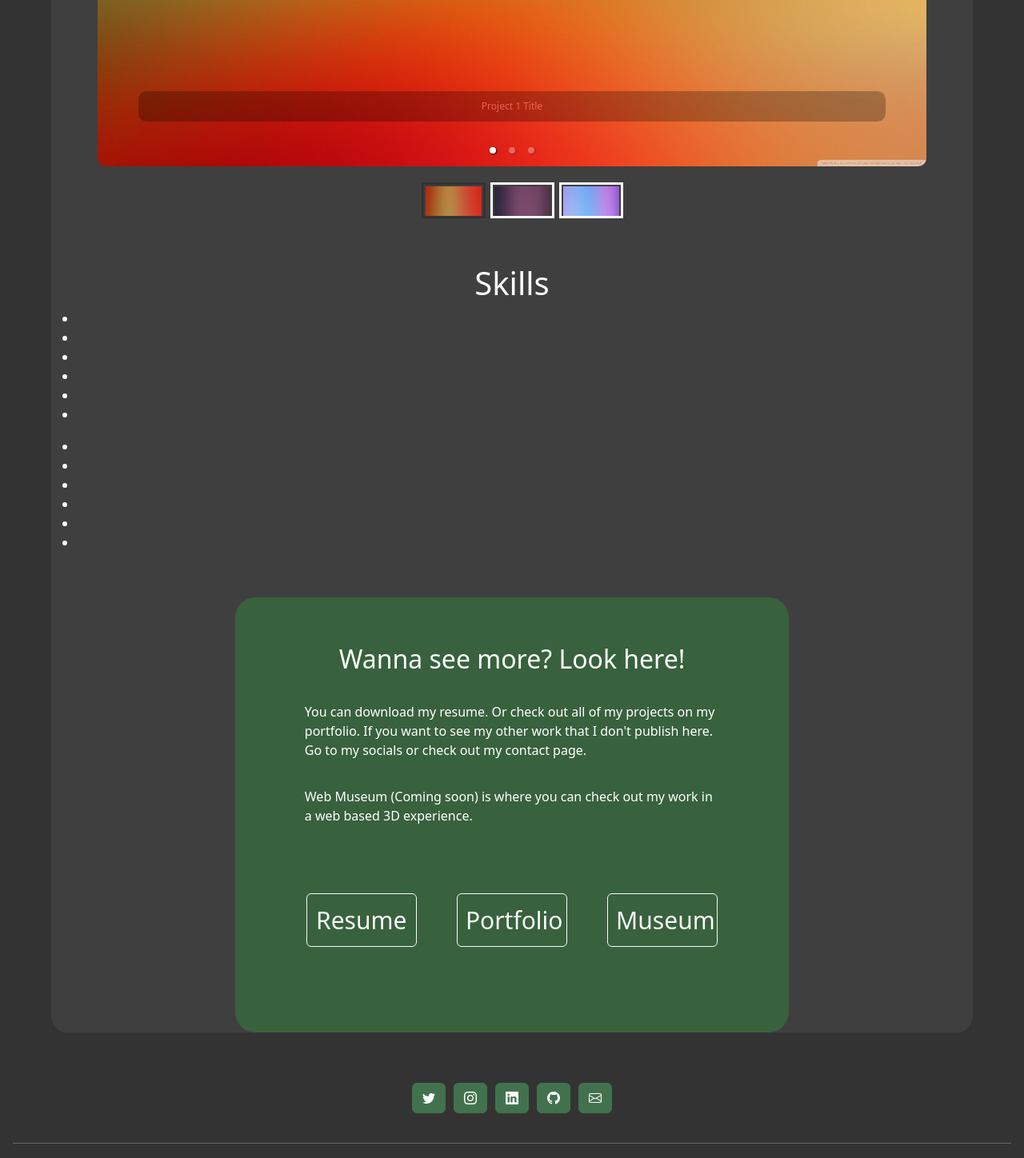
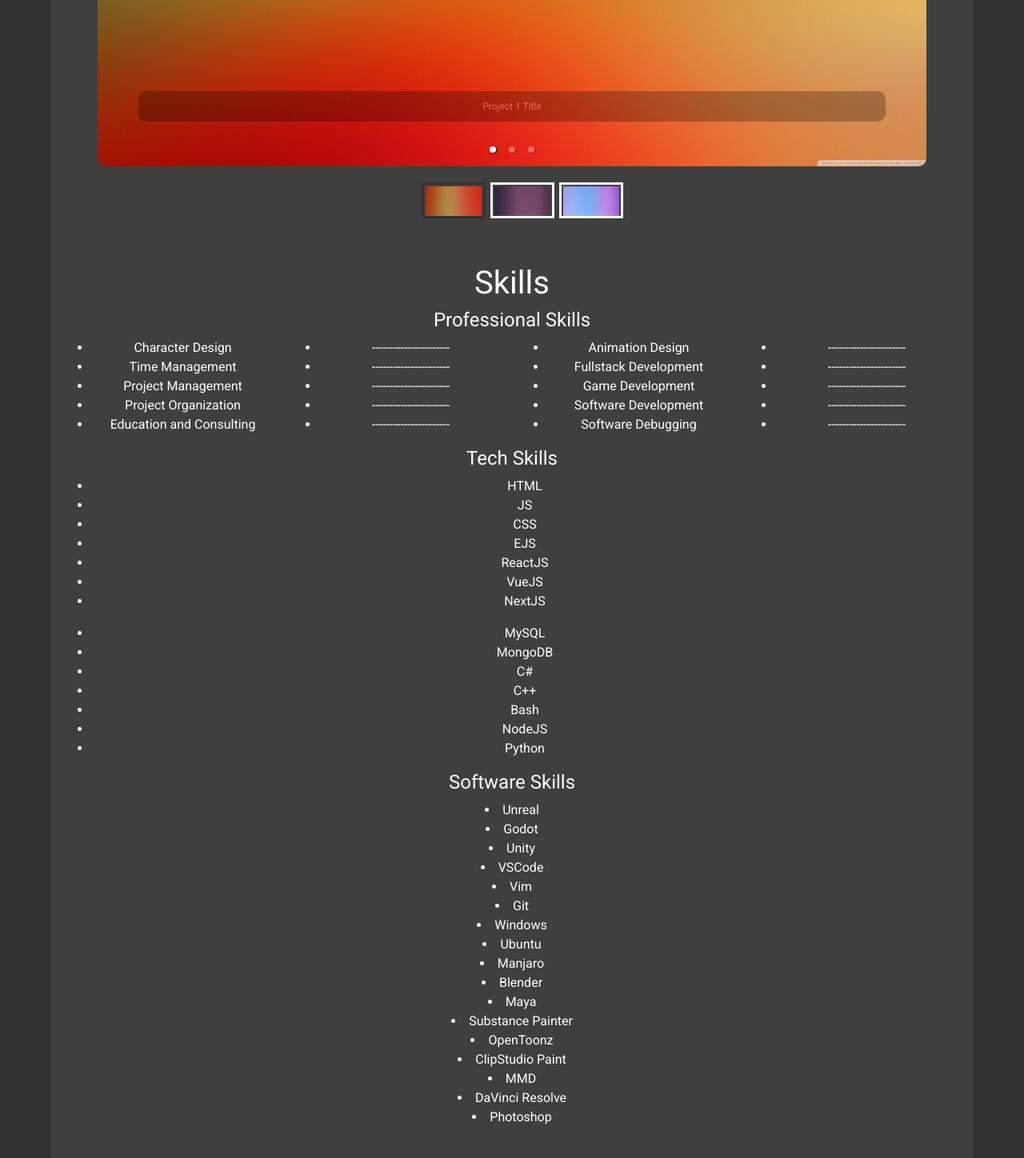
Before and after one commit to leo1025/PortfolioWebsite, a Next.js app: page /resume in a window 1280 px wide. Shown: the part 1330-2778 px from the top of the page at 80% size. Built offline with nearby package versions, Linux system fonts and the light colour scheme.

Commit message:
progress commit

```diff
--- a/pages/components/Footer.jsx
+++ b/pages/components/Footer.jsx
@@ -2,8 +2,7 @@ function Footer() {
     const currYear = new Date().getFullYear();
 
     return (
-        <div className="w-100 p-3">
-            <hr />
+        <div className="footer w-100">
             <span>
                 <p className="float-start footer-text">Copyright © {currYear}. All Rights Reserved.</p>
                 <p className="float-end footer-text">Designed by LeonaDA</p>
--- a/pages/components/Guide.jsx
+++ b/pages/components/Guide.jsx
@@ -1,12 +1,14 @@
+import Link from "next/link"
+
 function Guide() {
     return (
         <div className="guide-bubble">
-            <h2>Wanna see more? Look here!</h2>
+            <h2 className="title">Wanna see more?</h2>
             <p>You can download my resume. Or check out all of my projects on my portfolio. If you want to see my other work that I don't publish here. Go to my socials or check out my contact page.</p>
             <p>Web Museum (Coming soon) is where you can check out my work in a web based 3D experience.</p>
-            <button className="btn btn-outline-light btn-guide">Resume</button>
-            <button className="btn btn-outline-light btn-guide">Portfolio</button>
-            <button className="btn btn-outline-light btn-guide">Museum</button>
+            <Link className="btn btn-outline-light btn-guide" href="/resume">Resume</Link>
+            <Link className="btn btn-outline-light btn-guide" href="/portfolio">Portfolio</Link>
+            <Link className="btn btn-outline-light btn-guide" href="#!">Museum</Link>
         </div>
     )
 }
--- a/pages/components/Skills.jsx
+++ b/pages/components/Skills.jsx
@@ -1,43 +1,93 @@
 function Skills() {
     return (
-        <div>
+        <div className="container">
             <h1>Skills</h1>
-            <div className="Tech Skills">
+            <div className="row">
+                <h4>Professional Skills</h4>
+                <div className="col">
+                    <ul>
+                        <li>Character Design</li>
+                        <li>Time Management</li>
+                        <li>Project Management</li>
+                        <li>Project Organization</li>
+                        <li>Education and Consulting</li>
+                    </ul>
+                </div>
+                <div className="col">
+                    <ul>
+                        <li>----------------------</li>
+                        <li>----------------------</li>
+                        <li>----------------------</li>
+                        <li>----------------------</li>
+                        <li>----------------------</li>
+                    </ul>
+                </div>
+                <div className="col">
+                    <ul>
+                        <li>Animation Design</li>
+                        <li>Fullstack Development</li>
+                        <li>Game Development</li>
+                        <li>Software Development</li>
+                        <li>Software Debugging</li>
+                    </ul>
+                </div>
+                <div className="col">
+                    <ul>
+                        <li>----------------------</li>
+                        <li>----------------------</li>
+                        <li>----------------------</li>
+                        <li>----------------------</li>
+                        <li>----------------------</li>
+                    </ul>
+                </div>
+            </div>
+            <div className="">
+                <h4>Tech Skills</h4>
                 <div>
                     <ul>
-                        <li></li>
-                        <li></li>
-                        <li></li>
-                        <li></li>
-                        <li></li>
-                        <li></li>
+                        <li>HTML</li>
+                        <li>JS</li>
+                        <li>CSS</li>
+                        <li>EJS</li>
+                        <li>ReactJS</li>
+                        <li>VueJS</li>
+                        <li>NextJS</li>
                     </ul>
                 </div>
                 <div>
                     <ul>
-                        <li></li>
-                        <li></li>
-                        <li></li>
-                        <li></li>
-                        <li></li>
-                        <li></li>
+                        <li>MySQL</li>
+                        <li>MongoDB</li>
+                        <li>C#</li>
+                        <li>C++</li>
+                        <li>Bash</li>
+                        <li>NodeJS</li>
+                        <li>Python</li>
                     </ul>
                 </div>
             </div>
-            <div className="Professional Skills">
+            <div className="">
+                <h4>Software Skills</h4>
                 <div>
-
+                    <li>Unreal</li>
+                    <li>Godot</li>
+                    <li>Unity</li>
+                    <li>VSCode</li>
+                    <li>Vim</li>
+                    <li>Git</li>
+                    <li>Windows</li>
+                    <li>Ubuntu</li>
+                    <li>Manjaro</li>
                 </div>
                 <div>
-
-                </div>
-            </div>
-            <div className="Tech Skills">
-                <div>
-
-                </div>
-                <div>
-
+                    <li>Blender</li>
+                    <li>Maya</li>
+                    <li>Substance Painter</li>
+                    <li>OpenToonz</li>
+                    <li>ClipStudio Paint</li>
+                    <li>MMD</li>
+                    <li>DaVinci Resolve</li>
+                    <li>Photoshop</li>
                 </div>
             </div>
         </div>
--- a/pages/components/Socials.jsx
+++ b/pages/components/Socials.jsx
@@ -4,24 +4,23 @@ function Socials() {
             <div className="big-socials">
                 <h2>Check out my socials!</h2>
                 <span>
-                    <button className="btn btn-primary" type="button">
+                    <button className="btn btn-primary btn-main" type="button">
                         <i className="bi bi-twitter"></i>
                     </button>
-                    <a className="btn btn-primary" href="#!" role="button">
+                    <a className="btn btn-primary btn-main" href="#!" role="button">
                         <i className="bi bi-instagram"></i>
                     </a>
-                    <a className="btn btn-primary" href="#!" role="button">
+                    <a className="btn btn-primary btn-main" href="#!" role="button">
                         <i className="bi bi-linkedin"></i>
                     </a>
-                    <a className="btn btn-primary" href="#!" role="button">
+                    <a className="btn btn-primary btn-main" href="#!" role="button">
                         <i className="bi bi-github"></i>
                     </a>
                 </span>
             </div>
             <div className="email">
                 <h2>Something on your mind?</h2>
-                <p>Check out the contacts pages for more information.</p>
-                <a className="btn btn-primary btn-email" href="#!" role="button">
+                <a className="btn btn-primary btn-email btn-main" href="#!" role="button">
                     <span>
                         <i className="bi bi-envelope"></i>
                         <h3>Email Me</h3>
@@ -36,19 +35,19 @@ function SmallSocials() {
     return (
         <div className="small-socials">
             <span>
-                <button className="btn btn-primary" type="button">
+                <button className="btn btn-primary btn-main" type="button">
                     <i className="si bi-twitter"></i>
                 </button>
-                <a className="btn btn-primary" href="#!" role="button">
+                <a className="btn btn-primary btn-main" href="#!" role="button">
                     <i className="si bi-instagram"></i>
                 </a>
-                <a className="btn btn-primary" href="#!" role="button">
+                <a className="btn btn-primary btn-main" href="#!" role="button">
                     <i className="si bi-linkedin"></i>
                 </a>
-                <a className="btn btn-primary" href="#!" role="button">
+                <a className="btn btn-primary btn-main" href="#!" role="button">
                     <i className="si bi-github"></i>
                 </a>
-                <a className="btn btn-primary" href="#!" role="button">
+                <a className="btn btn-primary btn-main" href="#!" role="button">
                     <i className="si bi-envelope"></i>
                 </a>
             </span>
--- a/pages/components/WorkCarousel.jsx
+++ b/pages/components/WorkCarousel.jsx
@@ -3,9 +3,9 @@ import { Carousel } from 'react-responsive-carousel';
 
 function WorkCarousel() {
     return (
-        <div>
+        <div style={{paddingTop: '2%'}} id="work">
             <div className="carousel-container">
-                <h1>Recent Projects</h1>
+                <h1 className="title"><strong>RECENT PROJECTS</strong></h1>
                 <Carousel>
                     <div>
                         <img className="carousel-item" src="./img1.jpg" alt="image1"/>
--- a/public/styles.css
+++ b/public/styles.css
@@ -1,11 +1,26 @@
+@import url('https://fonts.googleapis.com/css2?family=Roboto&display=swap');
+@import url('https://fonts.googleapis.com/css2?family=Roboto+Slab:wght@700&display=swap');
+
+.title {
+    font-family: 'Roboto Slab', serif;
+    text-shadow: 2px 2px rgb(4, 43, 12);
+}
+
 body {
     color: white;
     background-color: #333;
+    font-family: 'Roboto', sans-serif;
+    scroll-behavior: smooth;
+}
+
+.content {
+    width: 90%;
+    margin: auto;
 }
 
 .navbar {
     font-size: 1.3rem;
-    padding: 2.5% 4%;
+    padding: 1% 4%;
 }
 
 .navbar-brand {
@@ -61,17 +76,23 @@ body {
     font-size: 2rem;
 }
 
-.btn-primary {
+.btn-main {
     background-color: rgb(66, 114, 77);
     border-color: rgb(66, 114, 77);
     margin: 5px;
 }
 
-.btn-primary:hover {
+.btn-main:hover {
     transform: scale(1.1);
     background-color: rgb(115, 168, 128);
     border-color: rgb(115, 168, 128);
     animation: puff .1s linear;
+}
+
+.btn-main:active {
+    background-color: rgb(56, 88, 65) !important;
+    border-color: rgb(56, 88, 65) !important;
+    box-shadow: none;
 }
 
 @keyframes puff {
@@ -89,6 +110,13 @@ body {
         background-color: rgb(115, 168, 128);
         border-color: rgb(115, 168, 128);
     }
+}
+
+.footer {
+    background-color: rgb(46, 46, 46);
+    height: 70px;
+    padding-top: 25px;
+    margin-top: 1%;
 }
 
 .footer-text {
@@ -166,7 +194,7 @@ body {
 }
 
 .greeting h1 {
-    font-size: 4.5vw;
+    font-size: 7vw;
     padding: 3% 0%;
 }
 
@@ -177,7 +205,7 @@ body {
 
 .greeting p {
     padding: 3% 0%;
-    font-size: 1.5vw;
+    font-size: 2vw;
 }
 
 .greeting strong {
@@ -194,7 +222,7 @@ body {
     margin: 50px 25px;
     width: 20% ;
     padding: 10px;
-    font-size: 30px;
+    font-size: 25px;
 }
 
 .guide-bubble {
@@ -275,6 +303,10 @@ body {
     margin: auto 0% auto auto;
 }
 
+.email h2 {
+    margin-bottom: 3%;
+}
+
 .email span h3 {
     font-size: 27px;
     margin: auto auto auto 5%;
@@ -294,12 +326,12 @@ body {
 }
 
 .fade-in {
-    transition: opacity 1s ease;
+    transition: opacity 0.25s ease;
 }
 
 .fade-out {
     opacity: 0;
-    transition: opacity 1s ease;
+    transition: opacity 0.25s ease;
 }
 
 .resume-base {
@@ -309,3 +341,25 @@ body {
     height: 100%;
     margin: auto;
 }
+
+.text-link {
+    color: rgb(67, 211, 83);
+}
+
+.text-link:link {
+    text-decoration: none;
+
+}
+
+.text-link:visited {
+    text-decoration: none;
+}
+
+.text-link:hover {
+    text-decoration: none;
+    color: rgb(169, 255, 182);
+}
+
+.text-link:active {
+    text-decoration: none;
+}
```
Also changed, not shown: pages/components/Home.jsx (+6 -4 lines), pages/components/Profile.jsx (+18 -8 lines), pages/contact.js (+10 -1 lines), pages/index.js (+7 -5 lines).
